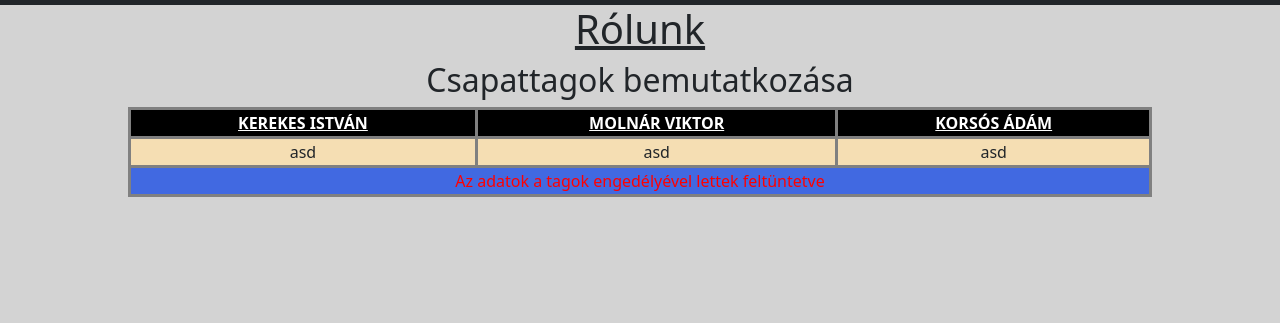
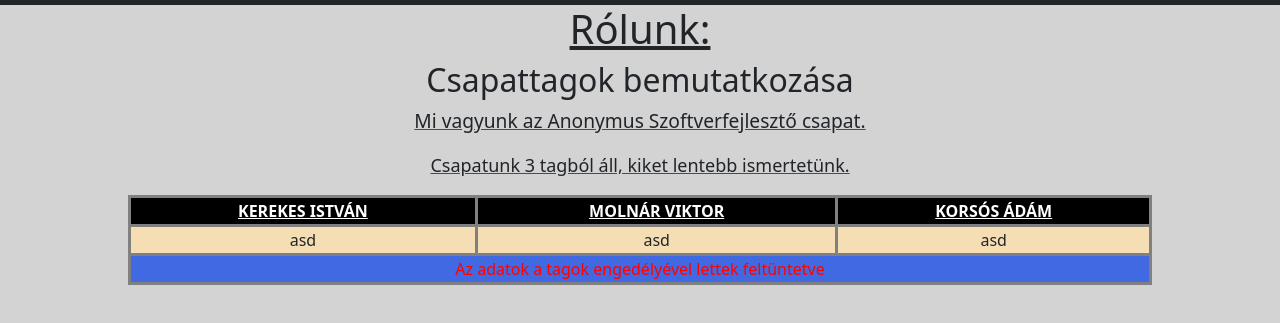
Before and after one commit to Korell0/infosweboldal, a plain HTML site: page rolunk.html in a window 1280 px wide. Shown: the part 111-434 px from the top of the page. Drawn offline with nearby package versions, Linux system fonts and the light colour scheme.

Commit message:
title módosítások, és rólunk.html kezdeti módosítások- IaamSteve

```diff
--- a/rolunk.html
+++ b/rolunk.html
@@ -10,7 +10,7 @@
         <script src="https://cdn.jsdelivr.net/npm/bootstrap@5.0.2/dist/js/bootstrap.bundle.min.js" integrity="sha384-MrcW6ZMFYlzcLA8Nl+NtUVF0sA7MsXsP1UyJoMp4YLEuNSfAP+JcXn/tWtIaxVXM" crossorigin="anonymous"></script>
         <link href="https://cdn.jsdelivr.net/npm/bootstrap@5.0.2/dist/css/bootstrap.min.css" rel="stylesheet" integrity="sha384-EVSTQN3/azprG1Anm3QDgpJLIm9Nao0Yz1ztcQTwFspd3yD65VohhpuuCOmLASjC" crossorigin="anonymous">
         <link rel="stylesheet" href="style.css">
-        <title>Bemutatkozás</title>
+        <title>Rólunk</title>
     </head>
     <body>
         <nav class="navbar navbar-expand-lg navbar-dark bg-dark">
@@ -36,8 +36,10 @@
             </div>
         </nav>
 
-        <h1>Rólunk</h1>
+        <h1>Rólunk: </h1>
         <h2>Csapattagok bemutatkozása</h2>
+        <p class="bit-larger">Mi vagyunk az Anonymus Szoftverfejlesztő csapat.</p>
+        <p class="large">Csapatunk 3 tagból áll, kiket lentebb ismertetünk.</p>
         <table>
             <thead>
                 <tr>
--- a/style.css
+++ b/style.css
@@ -54,3 +54,14 @@ body > h1{
 .navbar-brand{
     font-size: xx-large;
 }
+
+.bit-larger{
+    font-size: larger;
+    text-align: center;
+    text-decoration: underline red solid;
+}
+.large{
+    font-size: large;
+    text-align: center;
+    text-decoration: underline red solid;
+}
```
Also changed, not shown: index.html (+1 -1 lines).
